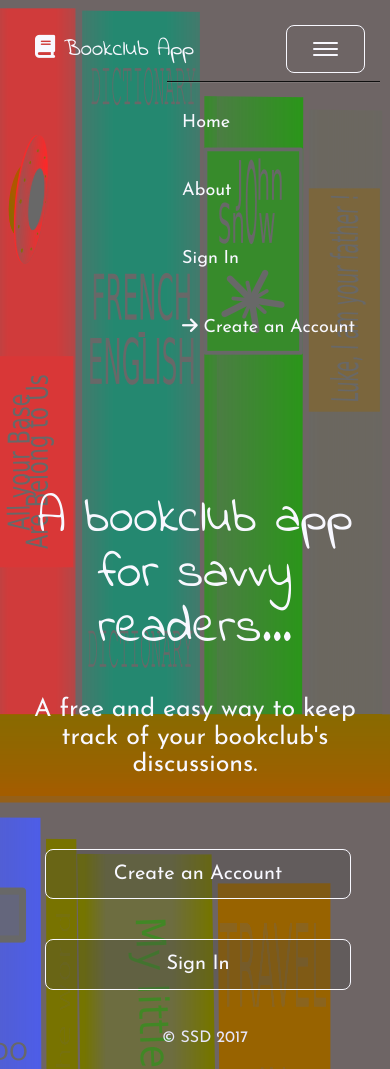
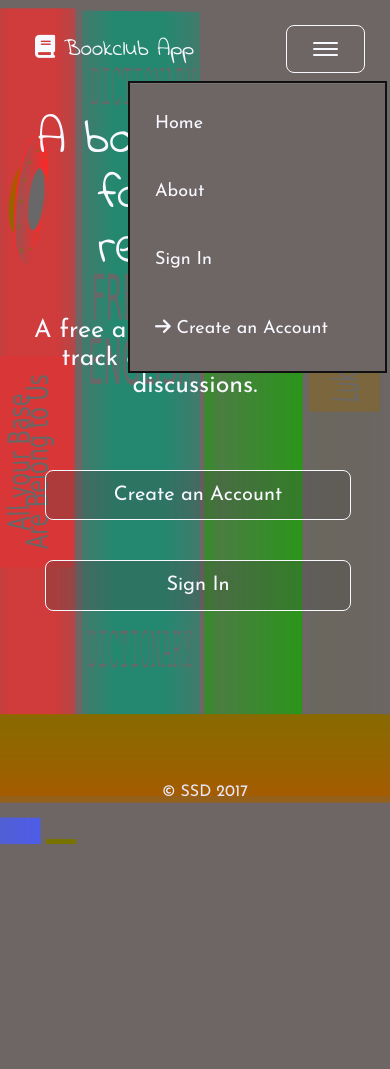
Before and after one commit to staplesad/flask_bookclub, a Flask app: page / in a window 390 px wide, after a click on "Toggle navigation"; the page is wider, and only the part inside the window is pictured. Shown: the top 1069 px of that part. After the commit the page ends 844 px from the top of that part, so only its background shows below. Run offline with Flask 2, Linux system fonts and the light colour scheme; some libraries are stand-ins or nearby versions.

Commit message:
New better looking mobile menu

```diff
--- a/bookclub_app/static/css/websitecustom.css
+++ b/bookclub_app/static/css/websitecustom.css
@@ -19,7 +19,7 @@ h1 {
     font-size: 50px;
 	font-family:  'Indie Flower', cursive;
 	color: ghostwhite;
-	padding: 30px 0px 20px 0px;
+	padding: 20px 0px 20px 0px;
 }
 
 h2 {
@@ -97,11 +97,62 @@ a.button1:hover {
 
 /* Navigation & Branding */
 
+
+/* Mobile Nav */
+
+@media (max-width: 768px) {
+    #NavBar{
+		position: absolute;
+        width: 70%;
+        z-index: 9999;
+		float: right;
+		margin-left: 25%;
+		background-color: #6e6565;
+		border-style: solid;
+		border-width: 2px;
+    }
+
+	.navbar-inverse .navbar-nav .open .dropdown-menu>li>a:hover {
+	color: ghostwhite;
+	}
+
+	.navbar-inverse .navbar-nav .open .dropdown-menu>li>a {
+    color: ghostwhite;
+}
+
+	.navbar-static-top {
+    padding: 6px 0px 0px 6px;
+	}
+
+	.navbar-inverse .navbar-nav>li>a {
+	padding-left: 10%;
+	}
+
+	.navbar-inverse .navbar-nav>li>a:focus, .navbar-inverse .navbar-nav>li>a:hover {
+    border-left-style: none;
+	}
+
+	#valueprop {
+	padding-bottom: 20px;
+	padding-top: 0px;
+	margin-top: 0px;
+	}
+
+	h1 {
+		padding-top: 0px;
+		margin-top: 0px;
+	}
+}
+
+.navbar-inverse .navbar-toggle:focus {
+    background-color: #6e6565;
+}
+
 #navbar {
 	float: right;
 }
 
-
+/* Main Nav */
 
 .nav>li>a {
 	padding: 25px 30px 25px 30px;
@@ -128,9 +179,12 @@ a.button1:hover {
 
 .navbar-inverse .navbar-nav>li>a:focus, .navbar-inverse .navbar-nav>li>a:hover {
     background-color: rgba(72, 69, 69, 0.3);
-	border-color: transparent;
 }
 
+
+	.navbar-inverse .navbar-nav>li>a:focus, .navbar-inverse .navbar-nav>li>a:hover {
+    border-left-style: solid;
+}
 
  .navbar-static-top {
     padding: 10px 0 10px 10px;
@@ -191,7 +245,7 @@ a.button1:hover {
 #valueprop {
 	text-align: center;
 	padding-bottom: 40px;
-	padding-top: 40px;
+
 }
 
 a.button {
--- a/bookclub_app/templates/new_book.html
+++ b/bookclub_app/templates/new_book.html
@@ -42,8 +42,6 @@
 		<div class="col-md-4">
         {% for quote in quotes %}
 		    <br>
-        <br>
-        <br>
       <h2 class='quote'><i class="fa fa-quote-left" aria-hidden="true"></i>{{quote}} <i class="fa fa-quote-right" aria-hidden="true"></i></h2>
       {% endfor %}
 		</div>
```
Also changed, not shown: bookclub_app/static/css/custom.css (+59 -10 lines), bookclub_app/templates/base.html (+7 -1 lines).
